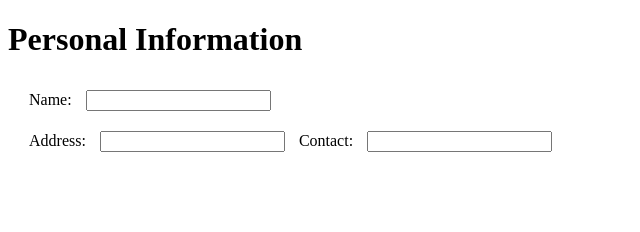
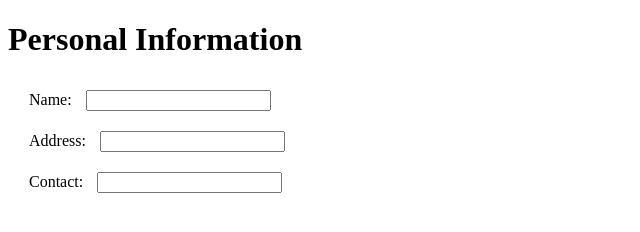
Before and after one commit to santoshgsd/hello-world, a plain HTML site: page index.html in a window 1280 px wide. Shown: the whole page, without its empty margins (0-640 px from the left). Drawn offline with Linux system fonts and the light colour scheme.

Commit message:
updating

```diff
--- a/index.html
+++ b/index.html
@@ -13,7 +13,7 @@
         <label for="">Name:</label>
         <input type="text" /><br />
         <label for="">Address:</label>
-        <input type="text" />
+        <input type="text" /> <br />
         <label for="">Contact:</label>
         <input type="text" />
       </div>
```
